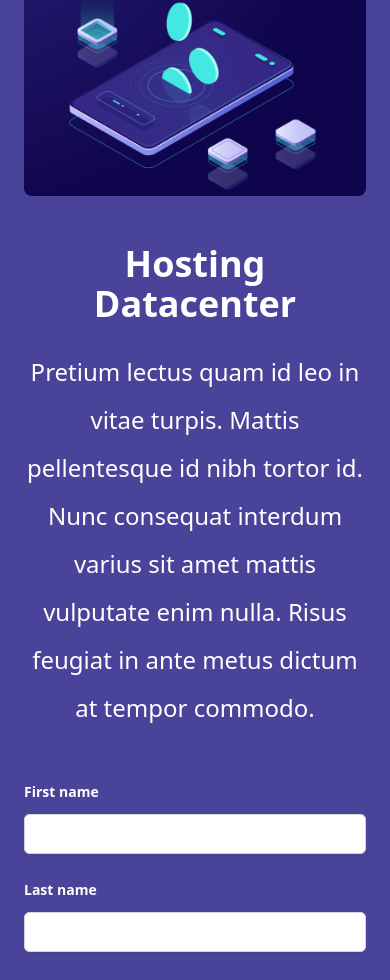
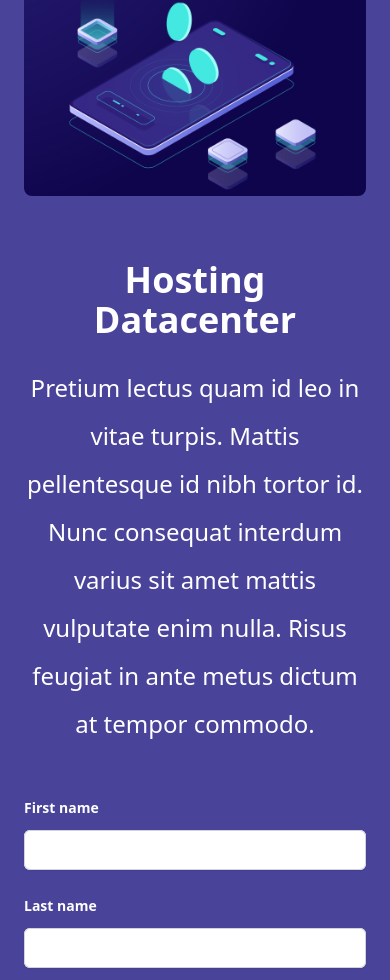
Before and after one commit to ktra99/e164, a Next.js app: page / in a window 390 px wide. Shown: the part 3574-4554 px from the top of the page. Built offline with nearby package versions, Linux system fonts and the light colour scheme.

Commit message:
adjust responsiveness

```diff
--- a/src/pages/index.tsx
+++ b/src/pages/index.tsx
@@ -57,7 +57,7 @@ export default function Home() {
             <div className="w-64 h-[30rem] bg-[#72EFE9] relative -mt-[60rem] ml-24 hidden sm:block" />
           </div>
         </div>
-        <div className="pb-24">
+        <div className="sm:pt-36 lg:pt-0 pb-24">
           <div className="mx-auto max-w-2xl lg:text-center">
             <h2 className="text-base font-semibold leading-7 text-[#72EFE9]">
               Deploy faster
@@ -169,7 +169,7 @@ export default function Home() {
         />
         <div className="w-12 h-12 rounded-full bg-[#72EFE9] top-24 relative z-20 lg:block hidden" />
         <div className="bg-[#72EFE9] h-48 w-full -mt-96 rounded-lg relative" />
-        <div className="mt-48 py-12">
+        <div className="mt-52 sm:mt-80 py-12">
           <h2 className="text-white text-4xl font-bold text-center">
             Hosting Datacenter
           </h2>
```
